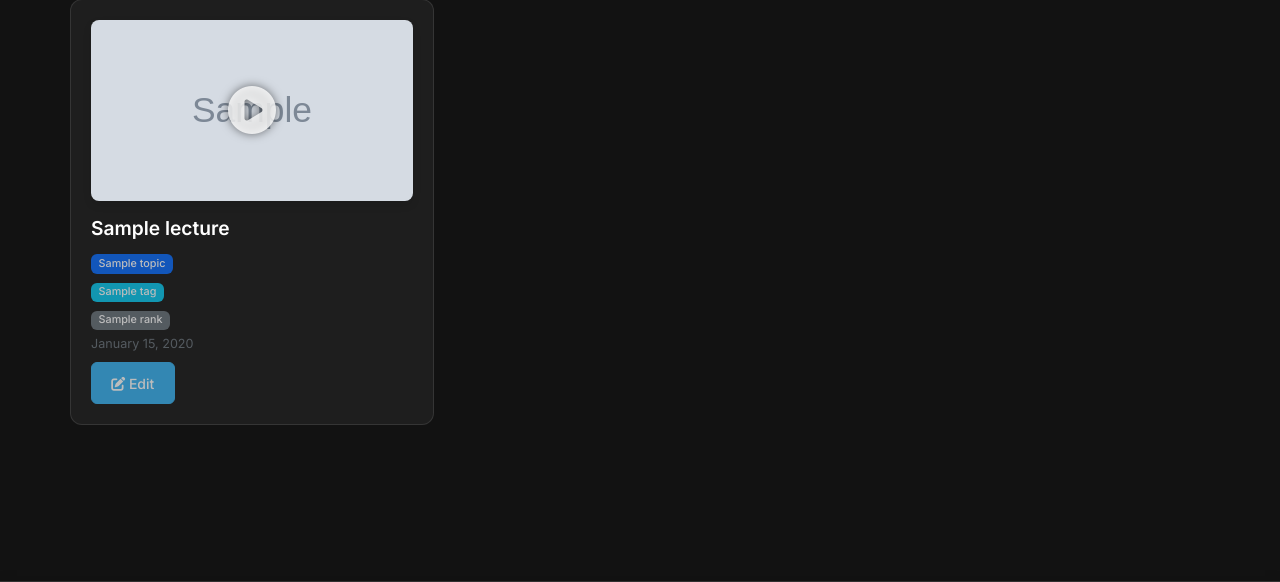
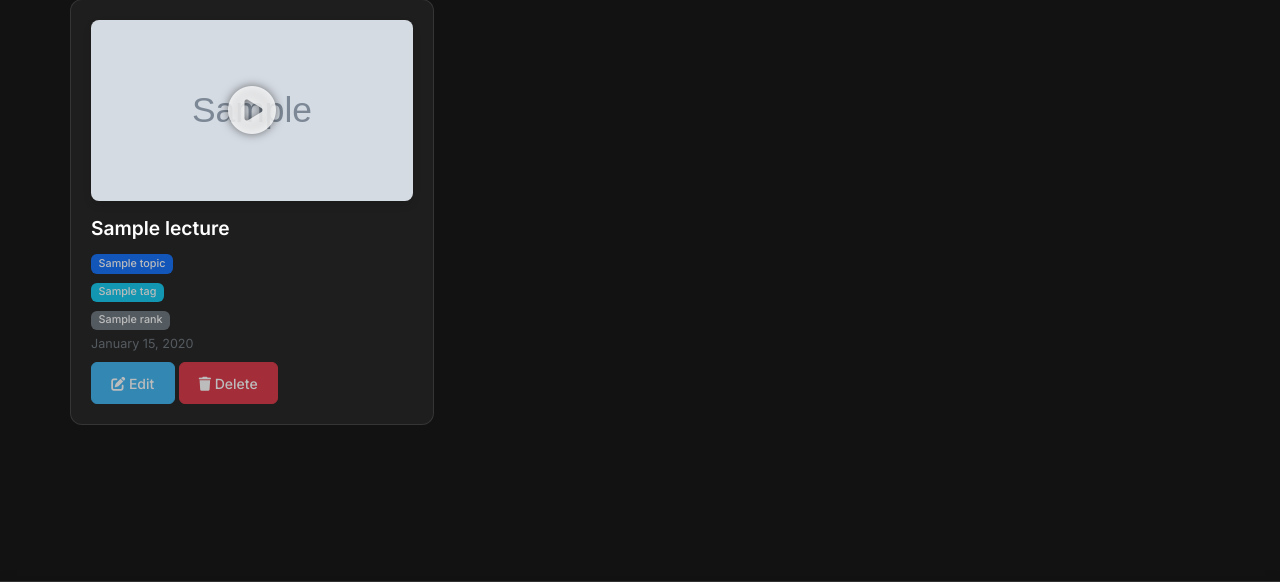
Before and after one commit to SoumyaK4/BadukTube, a Flask app: page /admin/lectures in a window 1280 px wide. Shown: the part 261-843 px from the top of the page. Run offline with Flask 3, Linux system fonts and the light colour scheme; a user stored in the database is signed in; tables that the repository leaves empty hold one stand-in row (values such as "Sample post"); grey boxes marked "Sample" are stand-in pictures; some libraries are stand-ins or nearby versions.

Commit message:
feat: delete lecture

```diff
--- a/routes.py
+++ b/routes.py
@@ -1143,6 +1143,49 @@ def manage_lectures():
     ranks = Rank.query.all()
     return render_template('admin/manage_lectures.html', topics=topics, tags=tags, ranks=ranks)
 
+@app.route('/admin/lecture/delete/<int:lecture_id>', methods=['POST'])
+@login_required
+def delete_lecture(lecture_id):
+    if not current_user.is_admin:
+        flash('You do not have admin privileges')
+        return redirect(url_for('search'))
+
+    try:
+        lecture = Lecture.query.get_or_404(lecture_id)
+        lecture_title = lecture.title
+
+        # First, remove the lecture from all collections using the association table
+        # We need to do this because we don't have a direct "collections" attribute on Lecture
+        collections = Collection.query.join(
+            collection_lecture,
+            Collection.id == collection_lecture.c.collection_id
+        ).filter(
+            collection_lecture.c.lecture_id == lecture_id
+        ).all()
+
+        # Remove from all collections
+        for collection in collections:
+            collection.lectures.remove(lecture)
+
+        # Clean up lecture-topic and lecture-tag associations
+        db.session.execute(db.delete(lecture_topic).where(lecture_topic.c.lecture_id == lecture_id))
+        db.session.execute(db.delete(lecture_tag).where(lecture_tag.c.lecture_id == lecture_id))
+
+        # Delete the lecture from the database
+        db.session.delete(lecture)
+        success, error = safe_commit()
+
+        if success:
+            flash(f'Lecture "{lecture_title}" deleted successfully')
+        else:
+            flash(f'Error deleting lecture: {error}')
+
+        return redirect(url_for('manage_lectures'))
+    except Exception as e:
+        logging.error(f"Error deleting lecture: {str(e)}")
+        flash('Error deleting lecture')
+        return redirect(url_for('manage_lectures'))
+
 @app.cli.command("create-admin")
 def create_admin():
     """Create an admin user."""
--- a/templates/admin/manage_lectures.html
+++ b/templates/admin/manage_lectures.html
@@ -1,4 +1,3 @@
-
 {% extends "base.html" %}
 
 {% block title %}Manage Lectures - Baduk Lectures{% endblock %}
@@ -51,6 +50,29 @@
         </div>
     </div>
 </div>
+
+<!-- Delete Confirmation Modal -->
+<div class="modal fade" id="deleteConfirmModal" tabindex="-1" aria-labelledby="deleteConfirmModalLabel" aria-hidden="true">
+  <div class="modal-dialog">
+    <div class="modal-content">
+      <div class="modal-header">
+        <h5 class="modal-title" id="deleteConfirmModalLabel">Confirm Deletion</h5>
+        <button type="button" class="btn-close" data-bs-dismiss="modal" aria-label="Close"></button>
+      </div>
+      <div class="modal-body">
+        Are you sure you want to delete the lecture "<span id="lectureTitle"></span>"?
+        <p class="text-danger mt-2">This action cannot be undone.</p>
+      </div>
+      <div class="modal-footer">
+        <button type="button" class="btn btn-secondary" data-bs-dismiss="modal">Cancel</button>
+        <form id="deleteForm" method="POST">
+          <input type="hidden" name="_csrf_token" value="{{ csrf_token() }}">
+          <button type="submit" class="btn btn-danger">Delete</button>
+        </form>
+      </div>
+    </div>
+  </div>
+</div>
 {% endblock %}
 
 {% block extra_scripts %}
@@ -68,6 +90,8 @@ document.addEventListener('DOMContentLoaded', function() {
     const rankFilter = document.getElementById('rank-filter');
     const resultsContainer = document.getElementById('results-container');
     const loadMoreButton = document.getElementById('load-more');
+    const deleteModal = new bootstrap.Modal(document.getElementById('deleteConfirmModal'));
+    const deleteForm = document.getElementById('deleteForm');
 
     // Load lectures on page load
     loadLectures();
@@ -97,6 +121,23 @@ document.addEventListener('DOMContentLoaded', function() {
         if (!isLoading && hasNextPage) {
             currentPage++;
             loadLectures(false);
+        }
+    });
+
+    // Setup delete lecture event delegation
+    resultsContainer.addEventListener('click', function(e) {
+        const deleteButton = e.target.closest('.delete-lecture');
+        if (deleteButton) {
+            e.preventDefault();
+            const lectureId = deleteButton.getAttribute('data-lecture-id');
+            const lectureTitle = deleteButton.getAttribute('data-lecture-title');
+
+            // Set the form action and lecture title
+            deleteForm.action = `/admin/lecture/delete/${lectureId}`;
+            document.getElementById('lectureTitle').textContent = lectureTitle;
+
+            // Show the modal
+            deleteModal.show();
         }
     });
 
@@ -188,6 +229,9 @@ document.addEventListener('DOMContentLoaded', function() {
                                     <a href="/admin/lecture/edit/${lecture.id}" class="btn btn-sm btn-primary">
                                         <i class="fas fa-edit"></i> Edit
                                     </a>
+                                    <button class="btn btn-sm btn-danger delete-lecture" data-lecture-id="${lecture.id}" data-lecture-title="${lecture.title}">
+                                        <i class="fas fa-trash"></i> Delete
+                                    </button>
                                 </div>
                             </div>
                         </div>
```
